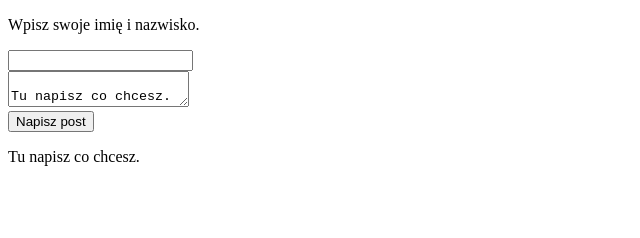
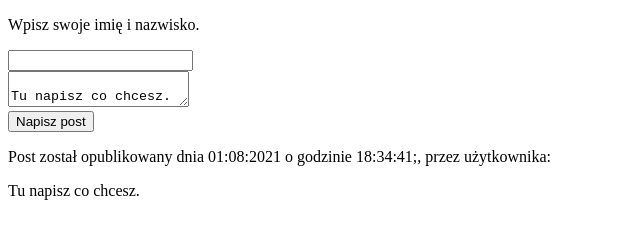
Before and after one commit to olidiaks/Forum-czego-kolwiek, a website: page index.html in a window 1280 px wide. Both pictures are taken after a click on the button "Napisz post". Shown: the whole page, without its empty margins (0-640 px from the left). Drawn offline with Linux system fonts and the light colour scheme.

Commit message:
Zmiana formatowania dnia i godziny.

```diff
--- a/index.html
+++ b/index.html
@@ -29,12 +29,7 @@
 			</div>
 		</section>
 
-		<section id="wpis" class="wpis">
-			<div id="post" class="post">
-				<p id="nazwaUzytkownika" class="nazwaUzytkownika"></p>
-				<p id="wpisUrzytkownika" class="wpisUrzytkownika"></p>
-			</div>
-		</section>
+		<section id="wpis" class="wpis"></section>
 
 		<script src="main.js"></script>
 	</body>
--- a/main.js
+++ b/main.js
@@ -1,9 +1,64 @@
 const btnWdrukuj = document.getElementById('wydrukuj');
 
+const dzienMiesiacRok = () => {
+    const data = new Date();
+    let dzien;
+    let miesiac;
+
+    if(data.getDay()<10){
+        dzien = `0${data.getDay()}`;
+    }
+    else{
+        dzien = data.getDay();
+    }
+
+    if(data.getMonth()<10){
+        miesiac = `0${data.getMonth()}`;
+    }
+    else{
+        miesiac = data.getMonth();
+    }
+
+    return`${dzien}:${miesiac}:${data.getFullYear()}`
+
+}
+
+const godzinaMinutaSekunda = () => {
+    const data = new Date();
+
+    let godzina;
+    let minuta;
+    let sekunda;
+
+    if(data.getHours()<10){
+        godzina = `0${data.getHours()}`;
+    }
+    else{
+        godzina = data.getHours();
+    }
+
+    if(data.getMinutes()<10){
+        minuta = `0${data.getMinutes()}`;
+    }
+    else{
+        minuta = data.getMinutes();
+    }
+
+    if(data.getSeconds()<10){
+        sekunda = `0${data.getSeconds()}`;
+    }
+    else{
+        sekunda = data.getSeconds();
+    }
+
+    return `${godzina}:${minuta}:${sekunda};`
+}
+
 const wypiszPost = (nrPosta) => {
+
     const nazwaUzytkownika = document.getElementById('inputNazwaUżytkownika').value;
     const trescWpisu = document.getElementById('textareaWpis').value;
-    const sekcjaWpisow = document.getElementById('post');
+    const sekcjaWpisow = document.getElementById(`wpis`);
     const post = `
         <div id="post${nrPosta}" class="post">
             <p id="pNazwaUzytkownika${nrPosta}" class="nazwaUzytkownika"></p>
@@ -11,7 +66,9 @@ const wypiszPost = (nrPosta) => {
         </div>
     `;
     sekcjaWpisow.innerHTML += post;
-    document.getElementById(`pNazwaUzytkownika${nrPosta}`).innerHTML = nazwaUzytkownika;
+    document.getElementById(`pNazwaUzytkownika${nrPosta}`).innerHTML =
+    `Post został opublikowany dnia ${dzienMiesiacRok()} o godzinie ${godzinaMinutaSekunda()}, przez użytkownika: ${nazwaUzytkownika}`;
+
     document.getElementById(`pWpisUzytkownika${nrPosta}`).innerHTML = trescWpisu;
 };
 let nrPosta = 0;
```
